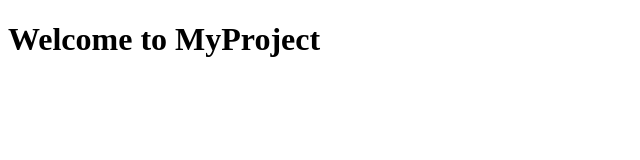
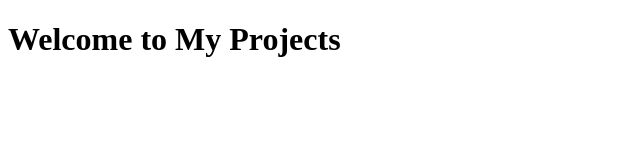
Before and after one commit to Akshaya-41/MyProject, a plain HTML site: page GITASSIGNMENT/index.html in a window 1280 px wide. Shown: the full height of the page, 0-640 px from the left. Drawn offline with Linux system fonts and the light colour scheme.

Commit message:
Added index.html file

```diff
--- a/GITASSIGNMENT/index.html
+++ b/GITASSIGNMENT/index.html
@@ -7,7 +7,7 @@
 </head>
 <body>
     <h1>
-        Welcome to MyProject
+        Welcome to My Projects
     </h1>
 
 </body>
```
